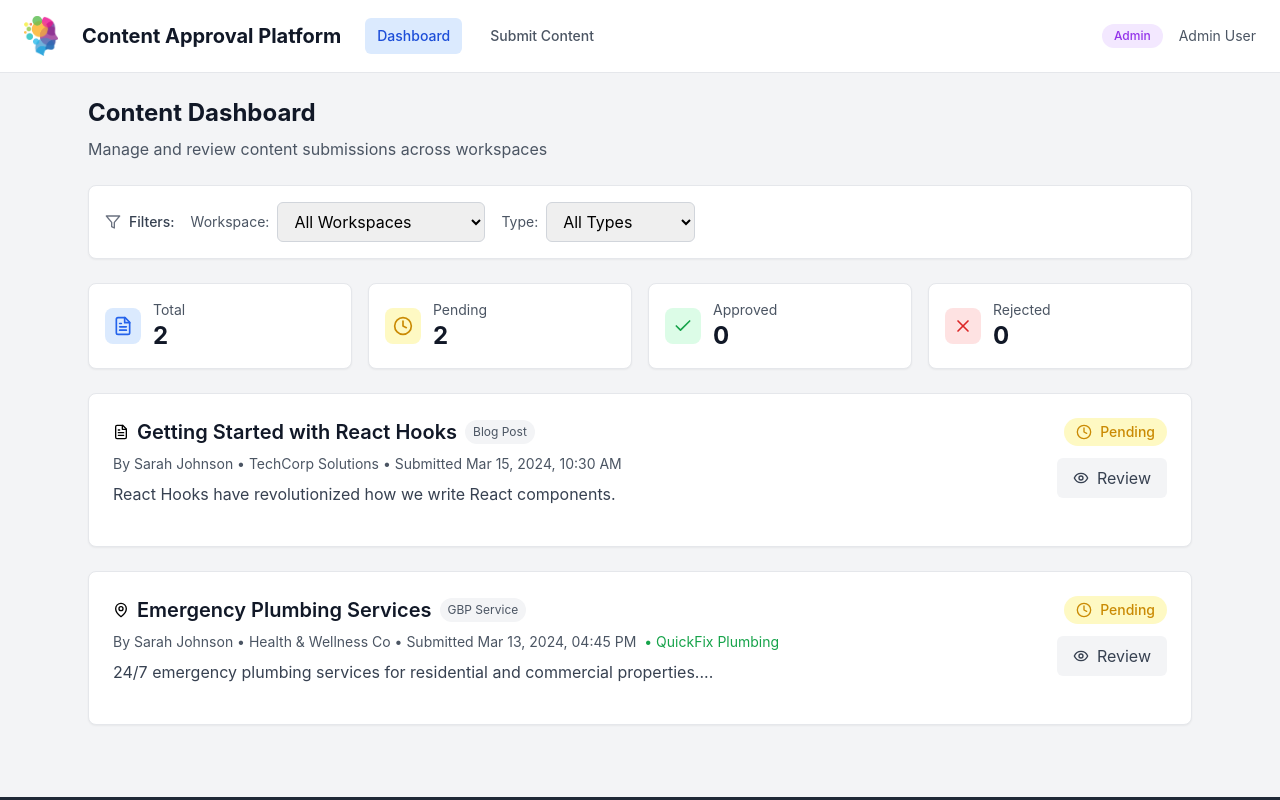
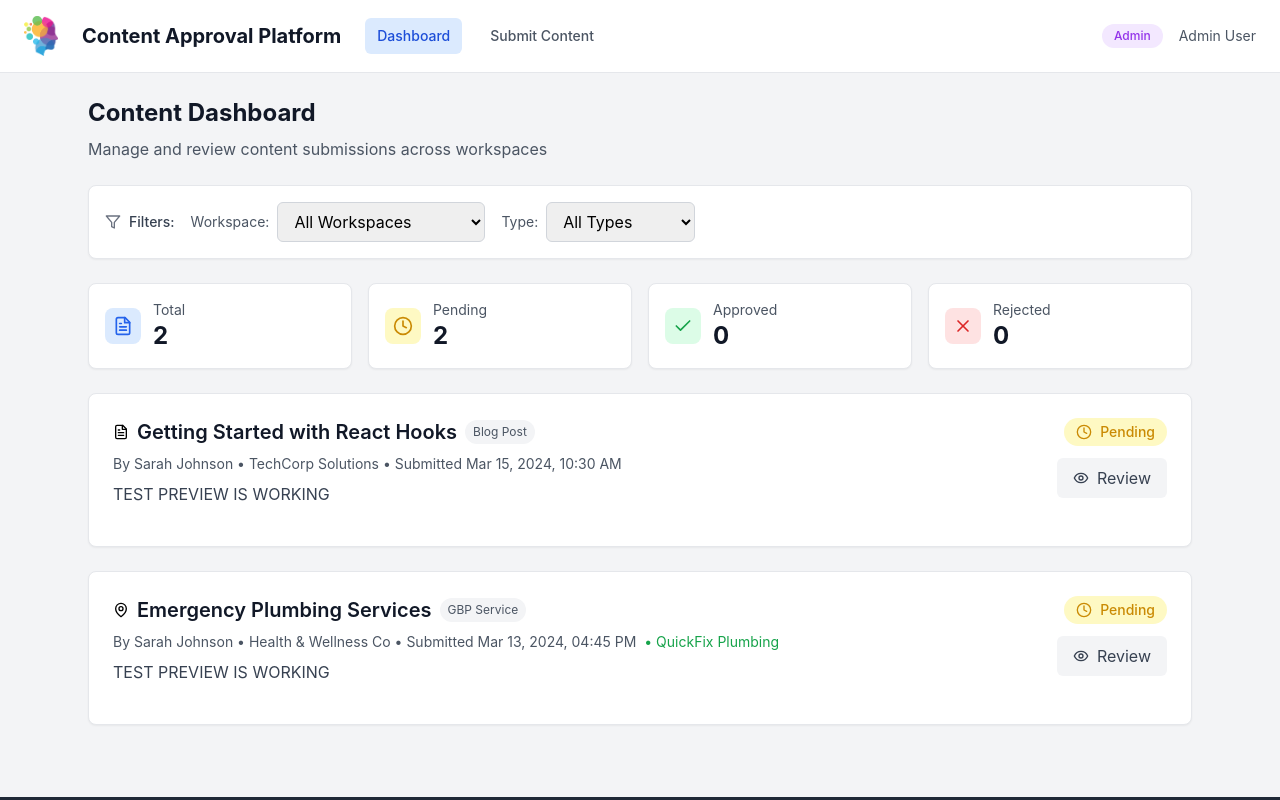
Before and after one commit to hs-matthew/approval-platform, a React (Create React App) app: page / in a window 1280 px wide. Shown: the top 800 px of the page. Built offline with nearby package versions, Linux system fonts and the light colour scheme.

Commit message:
Update App.js - preview test

```diff
--- a/src/App.js
+++ b/src/App.js
@@ -844,13 +844,7 @@ const Navigation = () => (
                       )}
                     </div>
 <div className="text-gray-700">
-  {submission.type === 'blog_post' ? (
-    <div>
-      {createSafePreview(submission.content, 200)}
-    </div>
-  ) : (
-    <div>{submission.description.substring(0, 200)}...</div>
-  )}
+  TEST PREVIEW IS WORKING
 </div>
                   </div>
 
```
